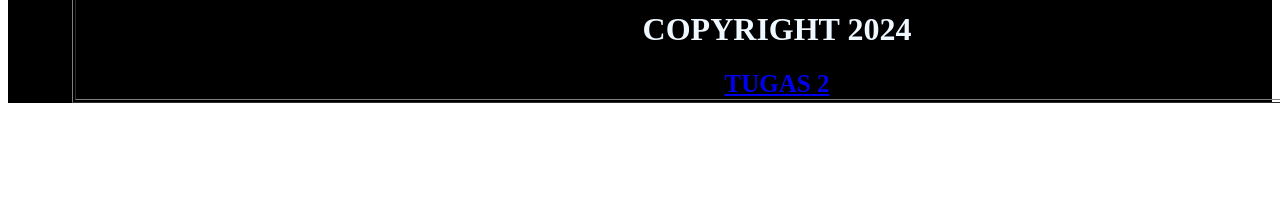
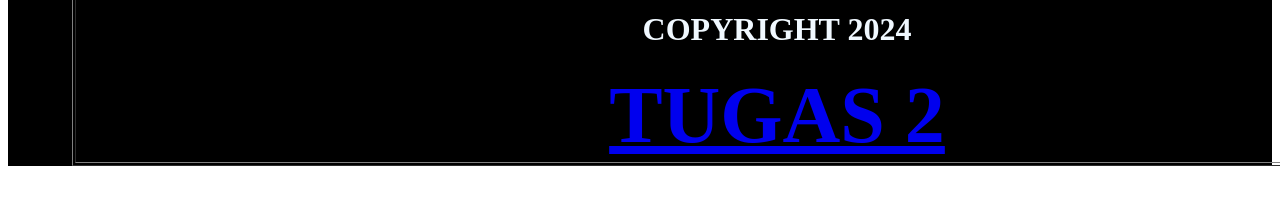
Before and after one commit to admiralll15/website-personal, a plain HTML site: page index1.html in a window 1280 px wide. Shown: the part 1907-2111 px from the top of the page. Before the commit the page ends 2074 px from the top, so only its background shows below. Drawn offline with Linux system fonts and the light colour scheme.

Commit message:
Update index1.html

```diff
--- a/index1.html
+++ b/index1.html
@@ -106,7 +106,7 @@
       <tr>
         <td colspan="2" style="text-align: center;">
           <h1 style="text-align: center;">COPYRIGHT 2024</h1>
-          <a href="index.html" style="font-weight: bold; font-size: 25px;">TUGAS 2</a>
+          <a href="index.html" style="font-weight: bold; font-size: 5rem;">TUGAS 2</a>
 
         </td>
       </tr>
```
